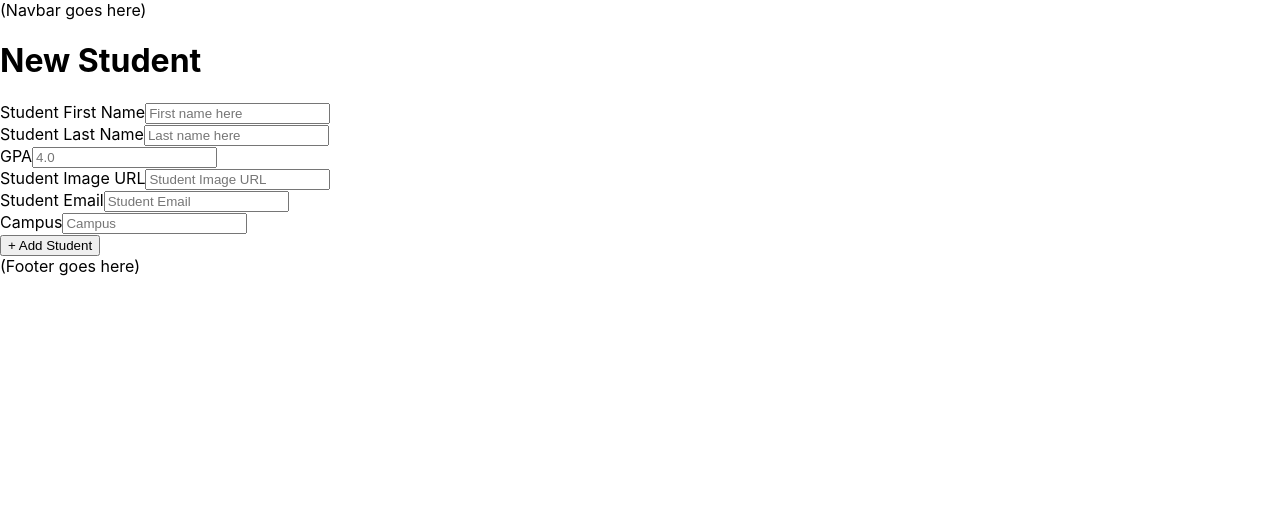
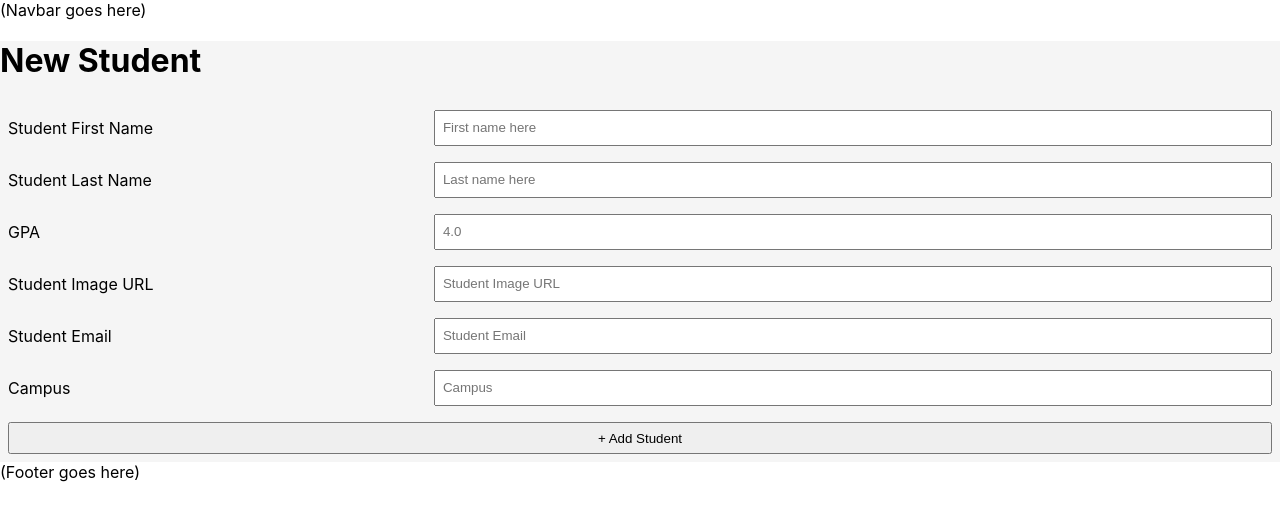
Before and after one commit to isabellab3/Student-Campus-Manager-Frontend, a React (Create React App) app: page /addstudent in a window 1280 px wide. Shown: the top 520 px of the page. Built offline with nearby package versions, Linux system fonts and the light colour scheme.

Commit message:
Added AddStudent css

```diff
--- /dev/null
+++ b/src/components/views/AddStudent.css
@@ -0,0 +1,36 @@
+.add-student {
+  background-color: whitesmoke;
+}
+.form-row {
+  display: flex;
+  justify-content: flex-end;
+  padding: .5em;
+}
+.form-row > label {
+  padding: .5em 1em .5em 0;
+  flex: 1;
+}
+.form-row > input {
+  flex: 2;
+}
+.form-row > input, button {
+  padding: .5em;
+}
+.form-row > button {
+ background: gray;
+ color: white;
+ border: 0;
+}
+
+
+/* label {
+  float: left;
+  clear: left;
+  width: 250px;
+  text-align: right;
+}
+
+input {
+  margin-left: 50px;
+}
+ */
--- a/src/components/views/AddStudentView.jsx
+++ b/src/components/views/AddStudentView.jsx
@@ -1,10 +1,10 @@
 import React from "react"
-
+import './AddStudent.css'
 const AddStudentView = props => {
   return (
     <div className='add-student'>
       <h1>New Student</h1>
-      <form onSubmit={props.handleSubmit}>
+      <form className='add-student-form' onSubmit={props.handleSubmit}>
         <div className='form-row'>
           <label>Student First Name</label>
           <input
@@ -55,7 +55,10 @@ const AddStudentView = props => {
           <label>Campus</label>
           <input type='text' name='campus' placeholder='Campus' onChange={props.handleChange} />
         </div>
+        <div className='form-row'>
+
         <input type='submit' value='+ Add Student' />
+        </div>
       </form>
     </div>
   )
```
